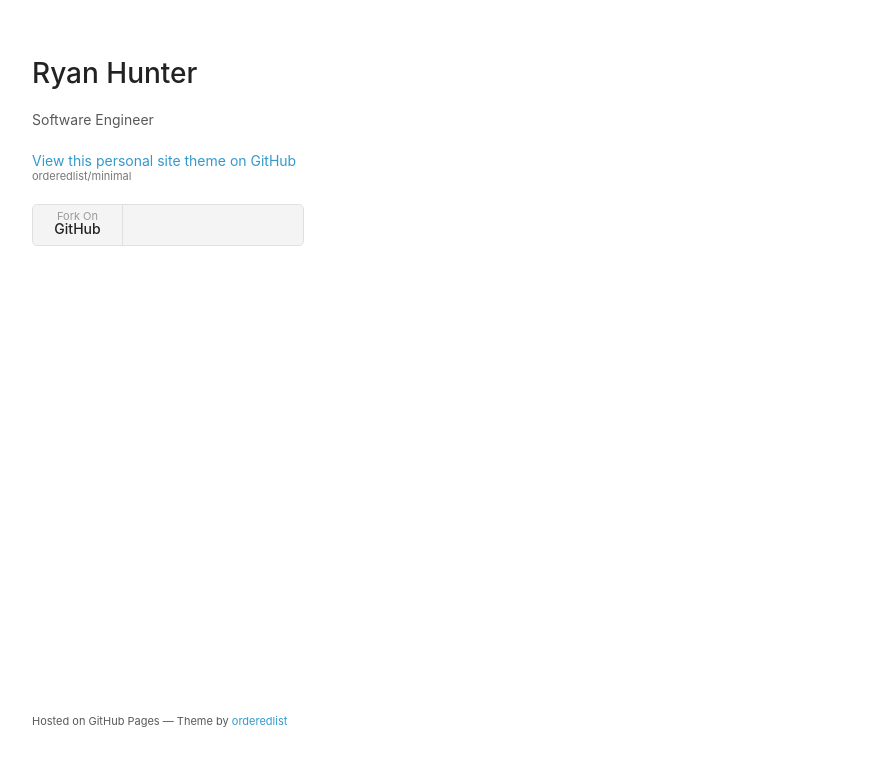
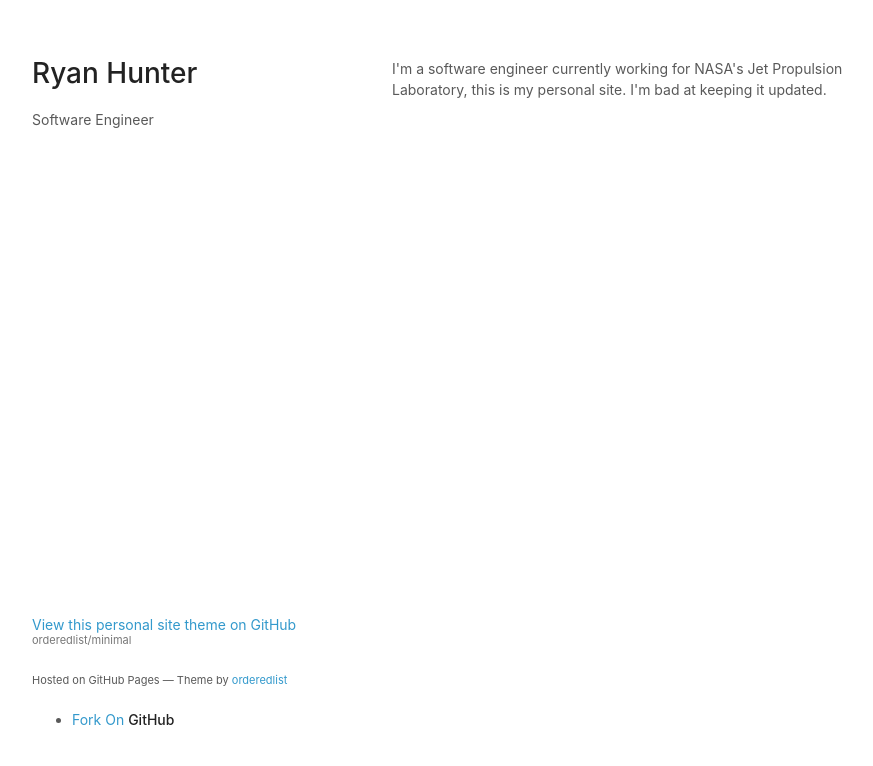
Before and after one commit to 0sesame/0sesame.github.io, a plain HTML site: page index.html in a window 1280 px wide. Shown: the whole page, without its empty margins (178-1051 px from the left). Drawn offline with Linux system fonts and the light colour scheme.

Commit message:
reformat

```diff
--- a/index.html
+++ b/index.html
@@ -17,13 +17,16 @@
       <header>
         <h1>Ryan Hunter</h1>
         <p>Software Engineer</p>
+      </header>
+      <section>
+        <p>I'm a software engineer currently working for NASA's Jet Propulsion Laboratory, this is my personal site. I'm bad at keeping it updated.</p>
+      </section>
+      <footer>
         <p class="view"><a href="http://github.com/orderedlist/minimal">View this personal site theme on GitHub <small>orderedlist/minimal</small></a></p>
+        <p><small>Hosted on GitHub Pages &mdash; Theme by <a href="https://github.com/orderedlist">orderedlist</a></small></p>
         <ul>
           <li><a href="http://github.com/orderedlist/minimal">Fork On <strong>GitHub</strong></a></li>
         </ul>
-      </header>
-      <footer>
-        <p><small>Hosted on GitHub Pages &mdash; Theme by <a href="https://github.com/orderedlist">orderedlist</a></small></p>
       </footer>
     </div>
     <script src="javascripts/scale.fix.js"></script>
```
